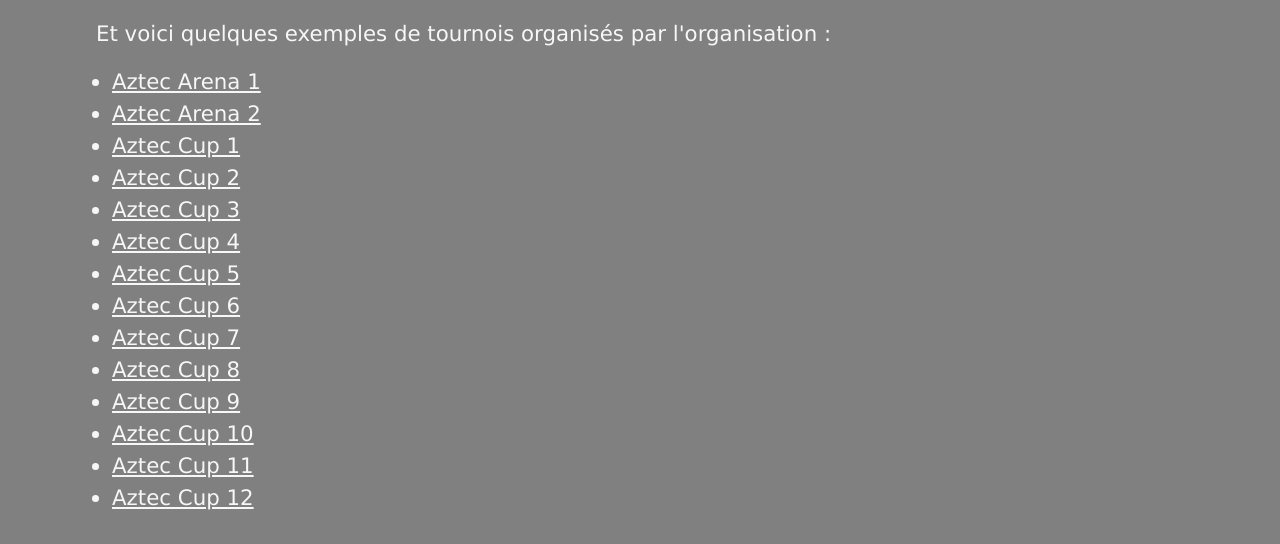
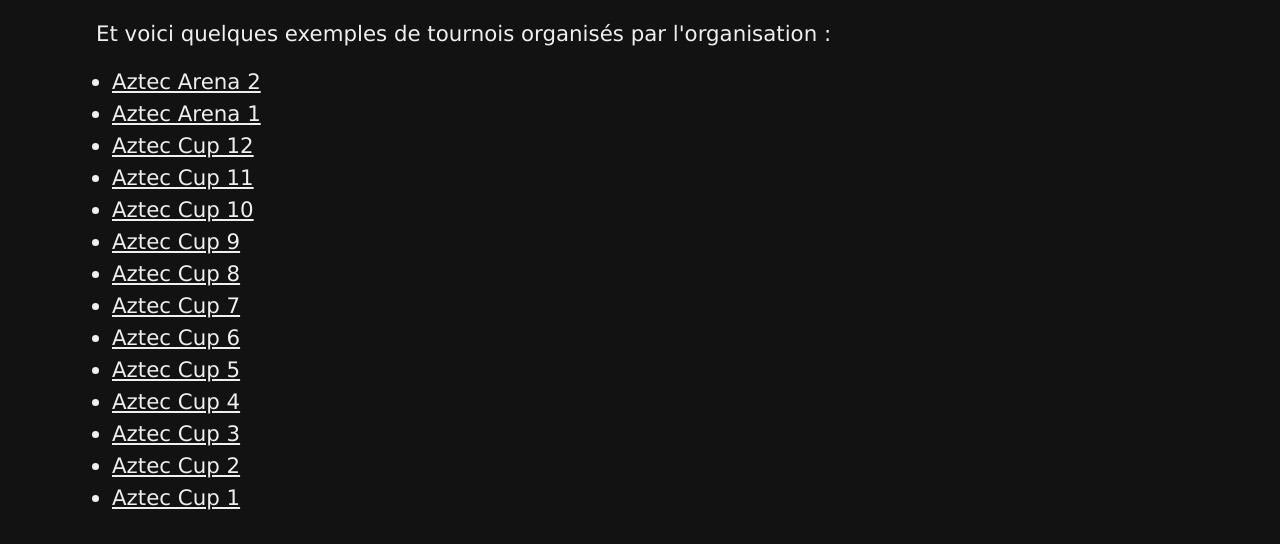
Before and after one commit to Team-Aztec/Team-Aztec.github.io, a Vue app: page /historique in a window 1280 px wide. Shown: the part 241-785 px from the top of the page. Built offline with nearby package versions, Linux system fonts and the light colour scheme.

Commit message:
feat: continue

```diff
--- a/data/news.ts
+++ b/data/news.ts
@@ -6,7 +6,7 @@ export const newsHomepage: New[] = [
     description:
       "Aztec s'associe avec Behop, IESF et Fédération Française de Jeu Vidéo pour connaitre l'équipe qui représentera la France aux IESF EEC25 à Pristina en Juillet 2025E.",
     image: {
-      url: '/src/assets/images/IESF_EEC25.jpeg',
+      url: '/src/assets/news/IESF_EEC25.jpeg',
       alt: 'IESF EEC25',
     },
   },
@@ -14,7 +14,7 @@ export const newsHomepage: New[] = [
     title: 'Certifié Faceit',
     description: 'Nous sommes à présent certifié sur Faceit ! Celà permettra de faire tel ou telle chose.',
     image: {
-      url: '/src/assets/images/behop.jpeg',
+      url: '/src/assets/news/faceit_certif.png',
       alt: 'alt',
     },
   },
--- a/src/components/Header.vue
+++ b/src/components/Header.vue
@@ -9,7 +9,7 @@
   const displayHeader = ref(false)
 
   const checkSticky = () => {
-    if (route.name === 'Home') {
+    if (route.name === 'Home' && !displayHeader.value) {
       displayHeader.value = window.scrollY > 0
     }
   }
--- a/src/style.css
+++ b/src/style.css
@@ -8,7 +8,7 @@ html {
 }
 
 body {
-  background-color: gray;
+  background-color: #121212;
   padding: 0;
   margin: 0;
   width: 100%;
--- a/src/views/Competitions.vue
+++ b/src/views/Competitions.vue
@@ -1,13 +1,13 @@
 <template>
   <div class="competitions">
     <div class="competitions-description">
-      <h1 class="competitions-description-title">Nos compétitions</h1>
+      <h1 class="competitions-description-title">Toutes nos compétitions</h1>
       <p>Aztec est un acteur majeur de la scène francophone dans l'organisation de compétitions sur Counter-Strike 2.</p>
       <p
         >Grâce à des événements compétitifs de qualité, Aztec s’impose comme une plateforme incontournable pour les joueurs et les
         équipes souhaitant se mesurer aux meilleurs. Vous pourrez notamment trouver ici :</p
       >
-      <ul>
+      <ul class="list-disc ml-4">
         <li>Les Aztec Cups</li>
         <li>La Aztec Arena</li>
       </ul>
@@ -106,9 +106,7 @@
       }
 
       &-banner {
-        width: 100%;
-        border: 1px solid #666;
-        border-radius: 4px;
+        @apply w-full border border-[#666] rounded mt-6;
       }
     }
 
@@ -122,7 +120,7 @@
         @apply flex-1 flex flex-col gap-4;
 
         img {
-          @apply w-full;
+          @apply w-full h-full object-cover;
         }
 
         &-title {
--- a/src/views/History.vue
+++ b/src/views/History.vue
@@ -5,11 +5,56 @@
       <p>Aztec participe depuis quelques temps à l'organisation de compétitions sur Counter-Strike 2.</p>
       <p>Et voici quelques exemples de tournois organisés par l'organisation :</p>
       <ul class="history-content-links">
+        <li><a href="https://liquipedia.net/counterstrike/Aztec_Arena/2" target="_blank">Aztec Arena 2</a></li>
         <li><a href="https://liquipedia.net/counterstrike/Aztec_Arena/1" target="_blank">Aztec Arena 1 </a> </li>
-        <li><a href="https://liquipedia.net/counterstrike/Aztec_Arena/2" target="_blank">Aztec Arena 2</a></li>
         <li
-          ><a href="https://www.faceit.com/fr/championship/86b3bbf4-f162-4ef7-8f8e-1ec26253a232/Aztec%20CUP%201" target="_blank"
-            >Aztec Cup 1</a
+          ><a href="https://www.faceit.com/fr/championship/5284bce2-b0d0-4b9c-b66d-39ffc91881a3/Aztec%20CUP%2012" target="_blank"
+            >Aztec Cup 12</a
+          ></li
+        >
+        <li
+          ><a href="https://www.faceit.com/fr/championship/702a34e6-3849-4920-ac13-1d465e99d224/Aztec%20CUP%2011" target="_blank"
+            >Aztec Cup 11</a
+          ></li
+        >
+        <li
+          ><a href="https://www.faceit.com/fr/championship/75b23925-e434-47e2-a3b2-f1ed42c4943f/Aztec%20CUP%2010" target="_blank"
+            >Aztec Cup 10</a
+          ></li
+        >
+        <li
+          ><a href="https://www.faceit.com/fr/championship/6ce79479-4459-45f8-9eb0-0c1caaffdb0f/Aztec%20CUP%209" target="_blank"
+            >Aztec Cup 9</a
+          ></li
+        >
+        <li
+          ><a href="https://www.faceit.com/fr/championship/7e669f46-bd58-423a-9c3a-f7eba1c39182/Aztec%20CUP%208" target="_blank"
+            >Aztec Cup 8</a
+          ></li
+        >
+        <li
+          ><a href="https://www.faceit.com/fr/championship/c7900c67-2d05-43a4-a371-442d03433834/Aztec%20CUP%207" target="_blank"
+            >Aztec Cup 7</a
+          ></li
+        >
+        <li
+          ><a href="https://www.faceit.com/fr/championship/2c188b78-4b6c-4c01-ab28-8edca1e747a2/Aztec%20CUP%206" target="_blank"
+            >Aztec Cup 6</a
+          ></li
+        >
+        <li
+          ><a href="https://www.faceit.com/fr/championship/d7e227bf-04f9-41ab-844e-a05be529de98/Aztec%20CUP%205" target="_blank"
+            >Aztec Cup 5</a
+          ></li
+        >
+        <li
+          ><a href="https://www.faceit.com/fr/championship/d785be39-df8f-451c-838b-d12fbf8be754/Aztec%20CUP%204" target="_blank"
+            >Aztec Cup 4</a
+          ></li
+        >
+        <li
+          ><a href="https://www.faceit.com/fr/championship/d979b4d4-b06b-4ace-82e5-b8aafcae9a4f/Aztec%20CUP%203" target="_blank"
+            >Aztec Cup 3</a
           ></li
         >
         <li
@@ -18,53 +63,8 @@
           ></li
         >
         <li
-          ><a href="https://www.faceit.com/fr/championship/d979b4d4-b06b-4ace-82e5-b8aafcae9a4f/Aztec%20CUP%203" target="_blank"
-            >Aztec Cup 3</a
-          ></li
-        >
-        <li
-          ><a href="https://www.faceit.com/fr/championship/d785be39-df8f-451c-838b-d12fbf8be754/Aztec%20CUP%204" target="_blank"
-            >Aztec Cup 4</a
-          ></li
-        >
-        <li
-          ><a href="https://www.faceit.com/fr/championship/d7e227bf-04f9-41ab-844e-a05be529de98/Aztec%20CUP%205" target="_blank"
-            >Aztec Cup 5</a
-          ></li
-        >
-        <li
-          ><a href="https://www.faceit.com/fr/championship/2c188b78-4b6c-4c01-ab28-8edca1e747a2/Aztec%20CUP%206" target="_blank"
-            >Aztec Cup 6</a
-          ></li
-        >
-        <li
-          ><a href="https://www.faceit.com/fr/championship/c7900c67-2d05-43a4-a371-442d03433834/Aztec%20CUP%207" target="_blank"
-            >Aztec Cup 7</a
-          ></li
-        >
-        <li
-          ><a href="https://www.faceit.com/fr/championship/7e669f46-bd58-423a-9c3a-f7eba1c39182/Aztec%20CUP%208" target="_blank"
-            >Aztec Cup 8</a
-          ></li
-        >
-        <li
-          ><a href="https://www.faceit.com/fr/championship/6ce79479-4459-45f8-9eb0-0c1caaffdb0f/Aztec%20CUP%209" target="_blank"
-            >Aztec Cup 9</a
-          ></li
-        >
-        <li
-          ><a href="https://www.faceit.com/fr/championship/75b23925-e434-47e2-a3b2-f1ed42c4943f/Aztec%20CUP%2010" target="_blank"
-            >Aztec Cup 10</a
-          ></li
-        >
-        <li
-          ><a href="https://www.faceit.com/fr/championship/702a34e6-3849-4920-ac13-1d465e99d224/Aztec%20CUP%2011" target="_blank"
-            >Aztec Cup 11</a
-          ></li
-        >
-        <li
-          ><a href="https://www.faceit.com/fr/championship/5284bce2-b0d0-4b9c-b66d-39ffc91881a3/Aztec%20CUP%2012" target="_blank"
-            >Aztec Cup 12</a
+          ><a href="https://www.faceit.com/fr/championship/86b3bbf4-f162-4ef7-8f8e-1ec26253a232/Aztec%20CUP%201" target="_blank"
+            >Aztec Cup 1</a
           ></li
         >
       </ul>
--- a/src/views/Home.vue
+++ b/src/views/Home.vue
@@ -2,7 +2,7 @@
   <div class="home">
     <div class="home-banner">
       <div class="home-banner-content">
-        <div v-if="futureTournaments[0].status !== 'started'">
+        <div v-if="futureTournaments[0]?.status !== 'started'" class="home-banner-content-content">
           <Countdown
             :targetTime="new Date(futureTournaments?.[0]?.championship_start || 'December 17, 2025 03:24:00').getTime()"
           />
@@ -14,6 +14,17 @@
     </div>
 
     <div class="home-content">
+      <div class="home-content-video">
+        <iframe
+          class="home-content-video-iframe"
+          src="https://www.youtube.com/embed/TALOiC339MA?si=Dx56xXbL1bdzYxfD&autoplay=1&mute=1"
+          title="YouTube video player"
+          frameborder="0"
+          allow="accelerometer; autoplay; clipboard-write; encrypted-media; gyroscope; picture-in-picture; web-share"
+          referrerpolicy="strict-origin-when-cross-origin"
+          allowfullscreen
+        ></iframe>
+      </div>
       <div class="home-content-news">
         <h2 class="home-content-news-title">Nos dernières actualités</h2>
         <div class="home-content-news-list">
@@ -65,6 +76,10 @@
       &-content {
         @apply absolute left-1/2 top-1/2 -translate-x-1/2 flex flex-col items-center gap-8;
 
+        &-content {
+          @apply flex flex-col items-center gap-8;
+        }
+
         &-button {
           @apply text-white font-bold border-2 border-[#ffd700] bg-black bg-opacity-80 py-3 px-6 rounded-lg text-base uppercase;
 
@@ -87,6 +102,14 @@
 
     &-content {
       @apply flex flex-col gap-12 mt-20 items-center;
+
+      &-video {
+        @apply h-[500px] w-[85%];
+
+        &-iframe {
+          @apply w-full h-full;
+        }
+      }
 
       &-news {
         @apply flex flex-col gap-4 w-[85%];
--- a/src/views/Stats.vue
+++ b/src/views/Stats.vue
@@ -14,8 +14,8 @@
 <template>
   <div class="stats">
     <div class="stats-content">
-      <h1 class="stats-content-title">Statistiques</h1>
-      <p> Vous pourrez prochainement consulter vos statistiques de vos différentes participations aux compétitions de Aztec : </p>
+      <h1 class="stats-content-title">Vos statistiques durant nos compétitions</h1>
+      <p> Vous pourrez prochainement consulter vos statistiques de vos différentes participations aux compétitions de Aztec</p>
     </div>
     <div class="stats-statistiques">
       <div class="stats-statistiques-tournaments" role="list">
```
Also changed, not shown: src/assets/news/IESF_EEC25.jpeg (renamed from src/assets/images/IESF_EEC25.jpeg), 1 other file (tests, documents, lock files or other folders).
